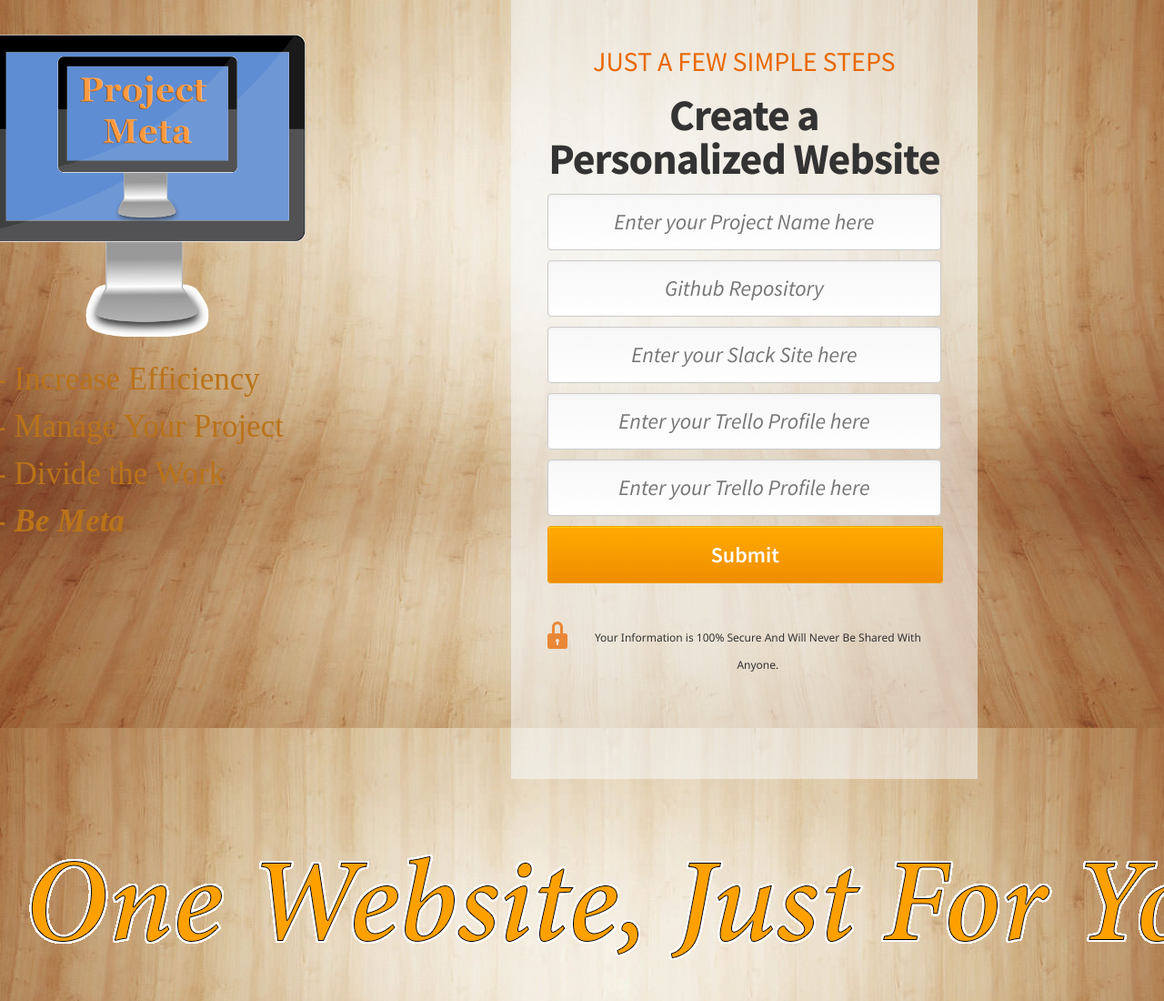
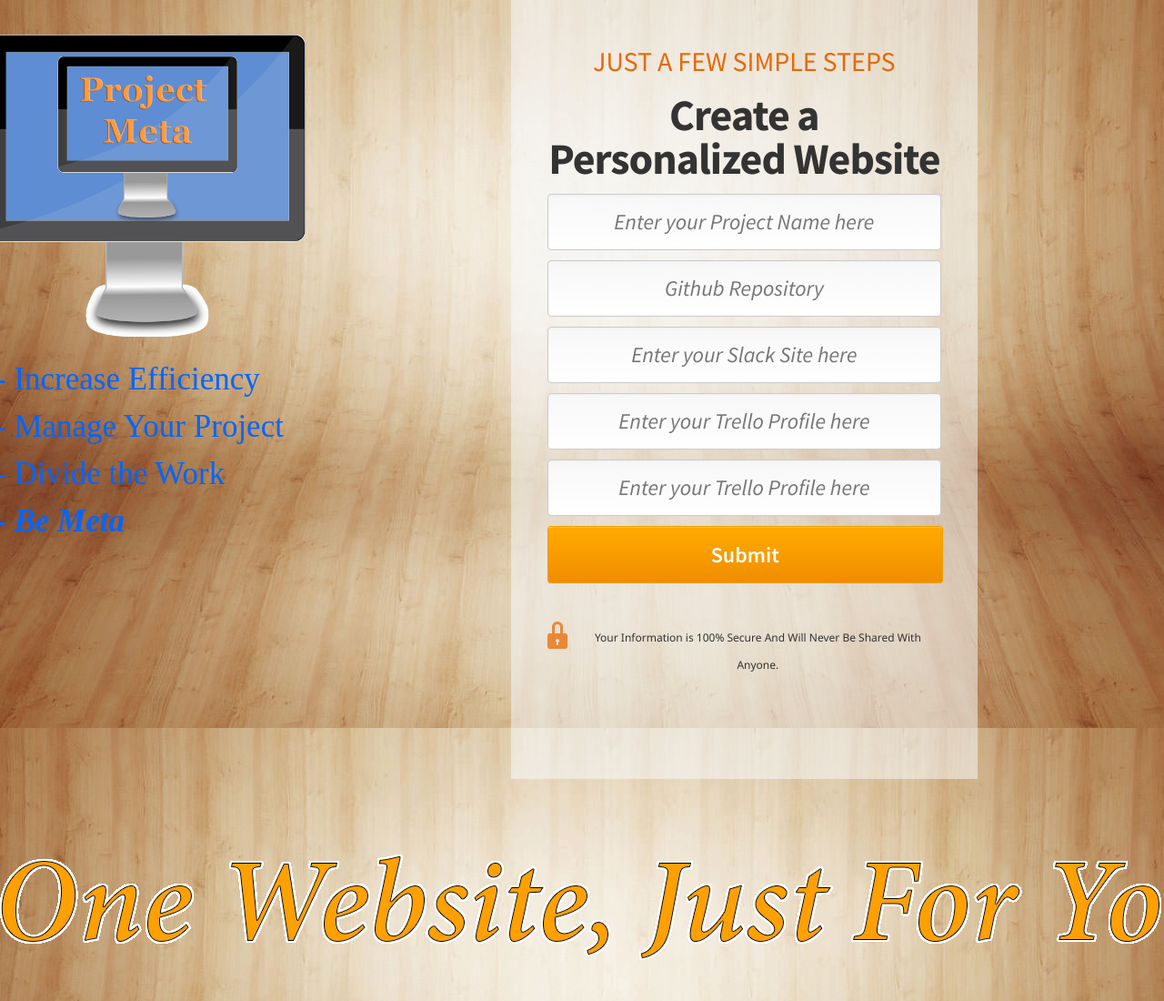
Before and after one commit to babbitt/Project-Meta, a plain HTML site: page index.html in a window 1280 px wide. Shown: the top 1100 px of the page at 91% size. Drawn offline with Linux system fonts and the light colour scheme; a script that the page names is missing.

Commit message:
Edited index page

```diff
--- a/css/style.css
+++ b/css/style.css
@@ -143,7 +143,7 @@ body{position:relative;background:#e3d3b8 url("../img/bg.jpg") no-repeat 50% 0 f
 #main .col-book a{display:block}
 #main .in{padding:50px 40px 90px}
 #main .read-this{color:#e96800;font-size:30px;line-height:34px;text-transform:uppercase;margin-bottom:18px}
-#main .whyuse{color:#b97319;font-size:35px;line-height:34px;margin-bottom:18px;font-family: "Times New Roman", Times, serif}
+#main .whyuse{color:#0066FF;font-size:35px;line-height:34px;margin-bottom:18px;font-family: "Times New Roman", Times, serif}
 #main form .btn{width:100%;margin-bottom:5px}
 #main .inp-row{margin-bottom:11px}
 #main .secure,#main .legal{font-family:"Segoe UI",Arial,"Helvetica Neue",Helvetica,sans-serif}
@@ -156,3 +156,7 @@ body{position:relative;background:#e3d3b8 url("../img/bg.jpg") no-repeat 50% 0 f
 }@media (max-width: 600px){#main .read-this{font-size:18px;line-height:22px}
 #main h1{font-size:22px;line-height:26px}
 }.ie7 .bg-ie,.ie8 .bg-ie{position:absolute;top:0;left:0;right:0;bottom:0;width:100%;min-height:100%;z-index:-1}
+#footerImg{
+	position:relative;
+	right:33.5px;
+}
--- a/index.html
+++ b/index.html
@@ -9,7 +9,7 @@
 		<meta name="keywords" content="" />
 		<meta name="description" content="" />
 		<meta name="viewport" content="width=device-width; initial-scale=1.0; minimum-scale=1.0; maximum-scale=1.0; user-scalable=0;" />
-		<title>GiveAway</title>
+		<title>The Project Meta</title>
 		<link href='http://fonts.googleapis.com/css?family=Source+Sans+Pro:400,600,400italic,700' rel='stylesheet' type='text/css'>
 		<link rel="stylesheet" href="./css/style.css?v=1" media="screen, projection" />
 		<link rel="stylesheet" href="./css/print.css?v=1" media="print" />
@@ -37,6 +37,7 @@
 			position: absolute;
 			left:-250px;
 			top:400px;
+			color: blue !important;
 		}
 		</style>
 	</head>
@@ -104,7 +105,7 @@
 		</div>
 		<br>
 		<footer>
-			<center><a href="#"><img src="./img/footer.png" alt="footer" /></a></center>
+			<center><a href="#"><img id = "footerImg"src="./img/footer.png" alt="footer" /></a></center>
 		</footer>
 		<!--[if lte IE 8 ]>
 			<img src="./img/bg.jpg" alt="" class="bg-ie" />
```
Also changed, not shown: 1 other file.
